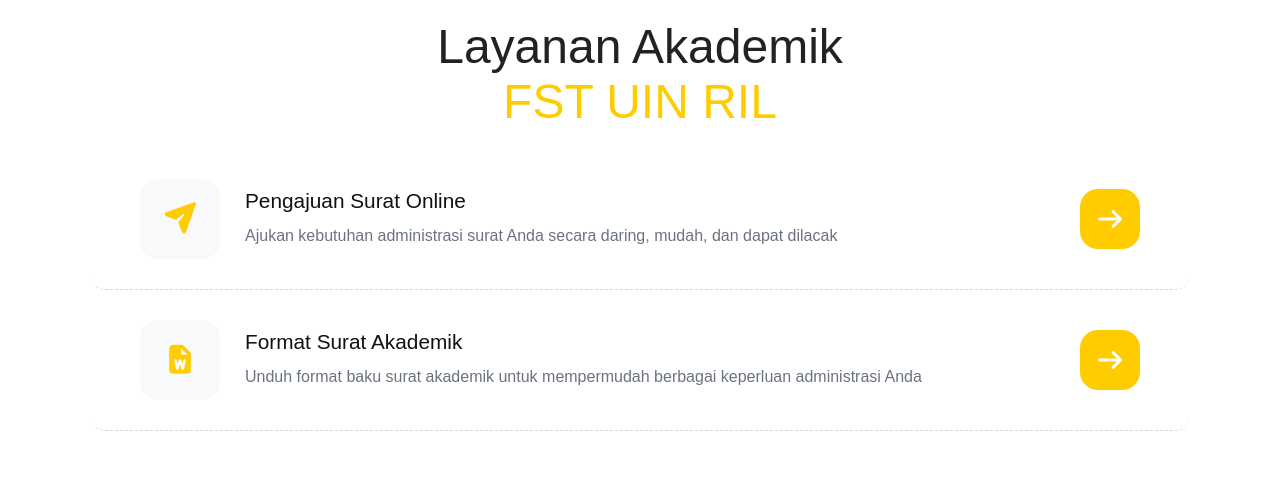
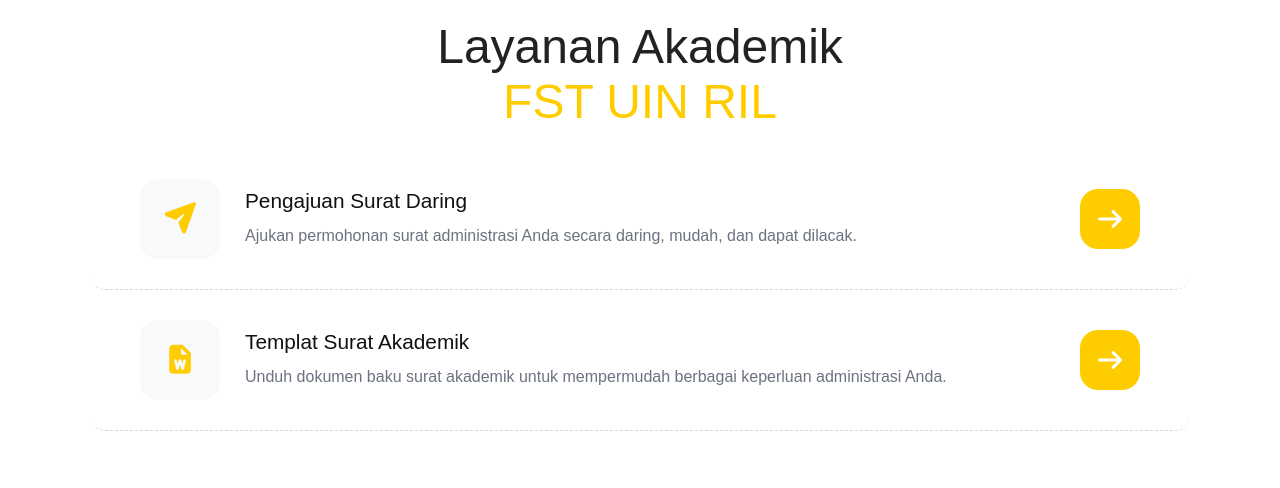
Before and after one commit to ghaniaridha/e-letters-saintek, a PHP site: page /mhs_beranda.php in a window 1280 px wide. Shown: the part 801-1289 px from the top of the page. Run offline with PHP 8.4, Linux system fonts and the light colour scheme; some libraries are stand-ins or nearby versions.

Commit message:
update logo dan penyesuaian kata

```diff
--- a/mhs_beranda.php
+++ b/mhs_beranda.php
@@ -19,14 +19,14 @@ include "koneksi.php";
 <body>
     <nav class="navbar">
         <a href="#" class="navbar-logo">
-            <img src="images/AKADEMIK FST2.png" alt="navbar-logo">
+            <img src="images/logo2.png" alt="navbar-logo">
         </a>
 
         <div class="navbar-nav">
             <a href="#home">Beranda</a>
-            <a href="#services">Layanan Akademik</a>
-            <a href="#riwayat">Informasi</a>
-            <a href="mhs_riwayat.php">Riwayat Permohonan</a>
+            <a href="#services">Pengajuan Surat</a>
+            <a href="#status-info">Status & Informasi</a>
+            <a href="mhs_riwayat.php">Riwayat & Lacak Surat</a>
         </div>
 
         <div class="navbar-extra">
@@ -52,7 +52,7 @@ include "koneksi.php";
                     </div>
                     <div class="divider"></div>
                     <a href="logout.php" class="logout-btn" onclick="confirmLogout(event, this.href)">
-                        <span>Logout</span>
+                        <span>Keluar</span>
                         <i class="fa-solid fa-arrow-right-from-bracket"></i>
                     </a>
                 </div>
@@ -66,7 +66,7 @@ include "koneksi.php";
             $namaLengkap = isset($_SESSION['nama_lengkap']) ? $_SESSION['nama_lengkap'] : 'Pengguna';
             ?>
             <h2>Halo, <?= $namaLengkap ?></h2>
-            <h1>Selamat datang di layanan Akademik FST UIN RIL</h1>
+            <h1>Selamat Datang di Sistem Informasi Persuratan Terpadu FST UIN RIL</h1>
         </main>
     </section>
 
@@ -82,8 +82,8 @@ include "koneksi.php";
                     <i class="fa-solid fa-paper-plane"></i>
                 </div>
                 <div class="text-middle">
-                    <h3>Pengajuan Surat Online</h3>
-                    <p>Ajukan kebutuhan administrasi surat Anda secara daring, mudah, dan dapat dilacak</p>
+                    <h3>Pengajuan Surat Daring</h3>
+                    <p>Ajukan permohonan surat administrasi Anda secara daring, mudah, dan dapat dilacak.</p>
                 </div>
                 <div class="btn-right">
                     <a href="daftar_surat_akademik.php"><i class="fa-solid fa-arrow-right"></i></a>
@@ -97,8 +97,8 @@ include "koneksi.php";
                     <i class="fa-solid fa-file-word"></i>
                 </div>
                 <div class="text-middle">
-                    <h3>Format Surat Akademik</h3>
-                    <p>Unduh format baku surat akademik untuk mempermudah berbagai keperluan administrasi Anda</p>
+                    <h3>Templat Surat Akademik</h3>
+                    <p>Unduh dokumen baku surat akademik untuk mempermudah berbagai keperluan administrasi Anda.</p>
                 </div>
                 <div class="btn-right">
                     <a href="template_surat.php"><i class="fa-solid fa-arrow-right"></i></a>
@@ -107,14 +107,14 @@ include "koneksi.php";
         </div>
     </section>
 
-    <section id="riwayat" class="riwayat-section">
+    <section id="status-info" class="status-info-section">
         <div class="wave-divider">
             <svg data-name="Layer 1" xmlns="http://www.w3.org/2000/svg" viewBox="0 0 1200 120" preserveAspectRatio="none">
                 <path d="M321.39,56.44c58-10.79,114.16-30.13,172-41.86,82.39-16.72,168.19-17.73,250.45-.39C823.78,31,906.67,72,985.66,92.83c70.05,18.48,146.53,26.09,214.34,3V0H0V27.35A600.21,600.21,0,0,0,321.39,56.44Z" class="shape-fill"></path>
             </svg>
         </div>
 
-        <div class="riwayat-header">
+        <div class="status-info-header">
             <h2>Informasi <span class="text-orange">Pengajuan</span></h2>
         </div>
 
@@ -154,8 +154,8 @@ include "koneksi.php";
                 <div class="action-icon">
                     <i class="fa-solid fa-magnifying-glass-location"></i>
                 </div>
-                <h3>Lacak Disposisi</h3>
-                <p>Pantau posisi terkini dan proses disposisi surat Anda secara real-time.</p>
+                <h3>Lacak Surat</h3>
+                <p>Pantau posisi terkini dan kemajuan proses pengajuan surat Anda secara langsung.</p>
                 <a href="mhs_lacak.php" class="btn-action">Lacak Surat <i class="fa-solid fa-arrow-right"></i></a>
             </div>
         </div>
@@ -169,7 +169,7 @@ include "koneksi.php";
         </div>
         <div class="footer-container">
             <div class="footer-col info-col">
-                <h3>Layanan Akademik FST</h3>
+                <h3>SIPATU FST</h3>
                 <p>Sistem Informasi Manajemen Persuratan Fakultas Sains dan Teknologi UIN Raden Intan Lampung.</p>
                 <div class="contact-item">
                     <i class="fa-solid fa-location-dot"></i>
@@ -182,8 +182,8 @@ include "koneksi.php";
                 <ul>
                     <li><a href="#home">Beranda</a></li>
                     <li><a href="#services">Layanan Akademik</a></li>
-                    <li><a href="#riwayat">Lacak</a></li>
-                    <li><a href="#kalender">Riwayat Permohonan</a></li>
+                    <li><a href="#status-info">Lacak Surat</a></li>
+                    <li><a href="mhs_riwayat.php">Riwayat Permohonan</a></li>
                 </ul>
             </div>
 
@@ -205,7 +205,7 @@ include "koneksi.php";
         </div>
 
         <div class="footer-bottom">
-            <p>&copy; 2026 Layanan Akademik FST UIN RIL. Dibuat oleh Ghania Ridha Khairiah.</p>
+            <p>&copy; 2026 Fakultas Sains dan Teknologi UIN RIL. Dibuat oleh Ghania Ridha Khairiah.</p>
         </div>
     </footer>
 
@@ -233,7 +233,7 @@ include "koneksi.php";
             event.preventDefault();
             Swal.fire({
                 title: 'Yakin ingin keluar?',
-                text: "Anda harus login kembali untuk mengakses layanan akademik.",
+                text: "Anda harus masuk kembali untuk mengakses halaman ini.",
                 icon: 'warning',
                 showCancelButton: true,
                 confirmButtonColor: '#d33',
```
